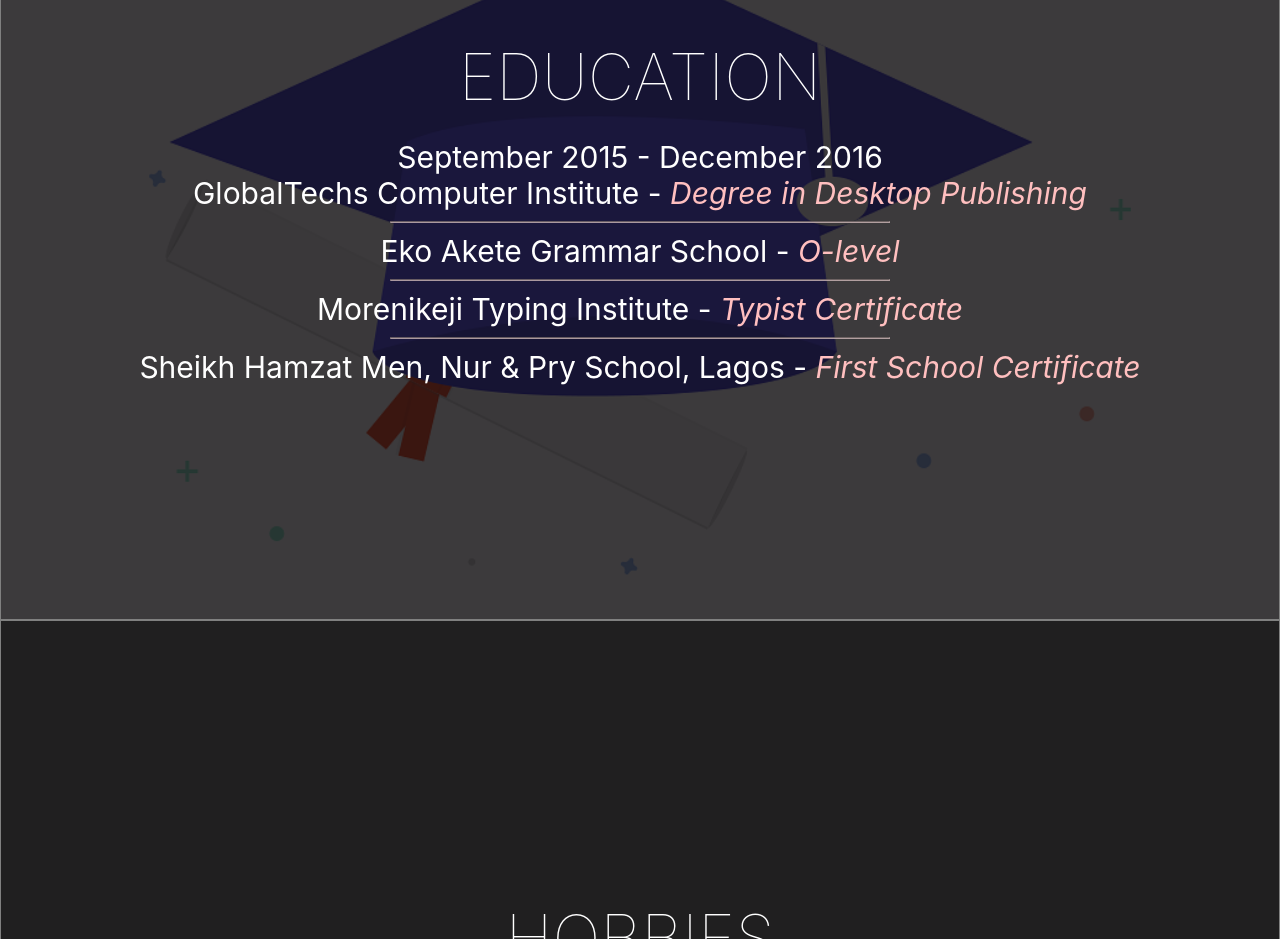
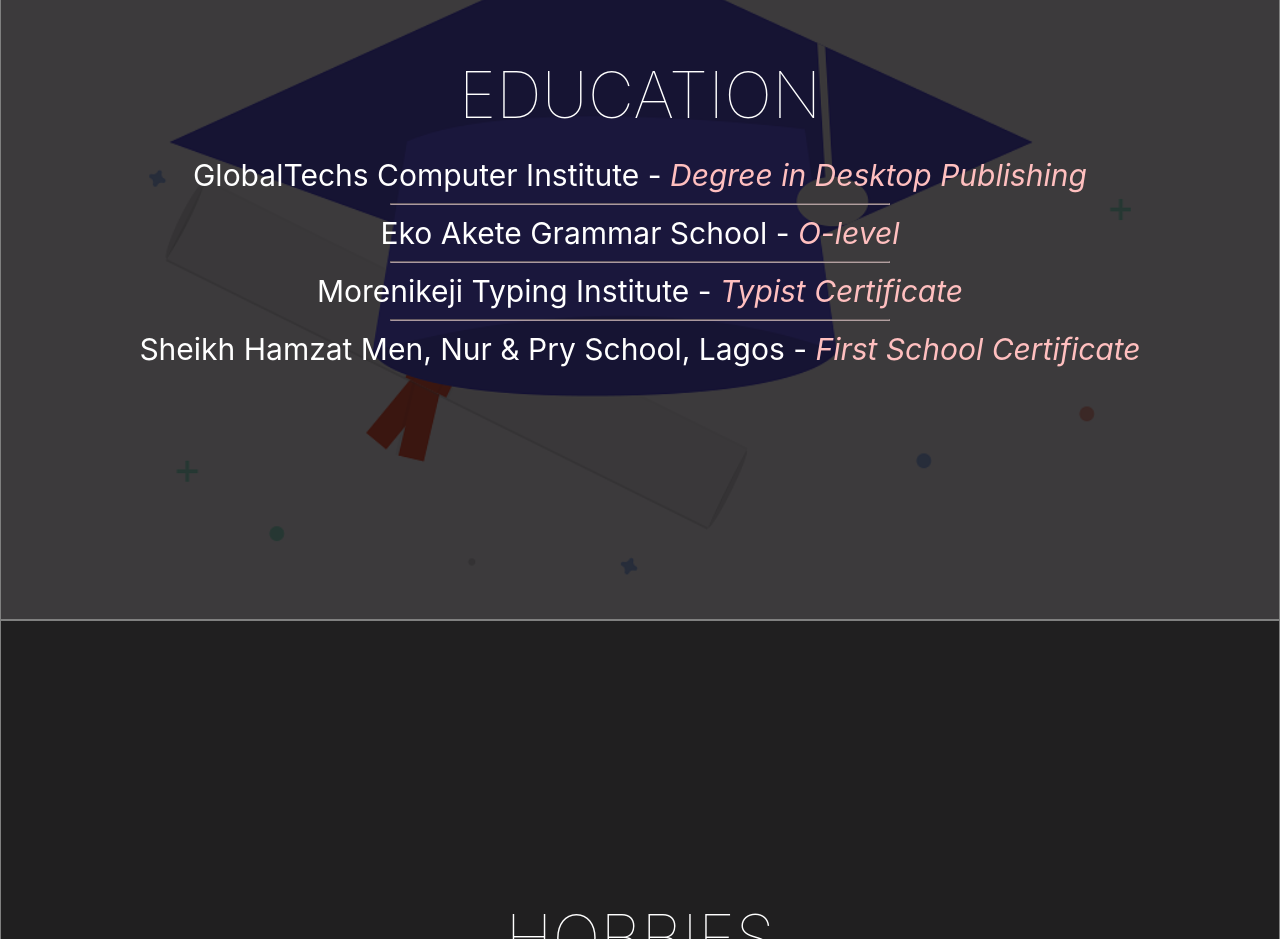
Before and after one commit to Olaitan12/Portfolio, a plain HTML site: page index.html in a window 1280 px wide. Shown: the part 1780-2719 px from the top of the page. Drawn offline with Linux system fonts and the light colour scheme; a script that the page names is missing.

Commit message:
Update index.html

```diff
--- a/index.html
+++ b/index.html
@@ -57,8 +57,7 @@
         <section id="education">
             <h1>EDUCATION</h1>
             <ul>
-                <li>September 2015 - December 2016 <br>
-                    GlobalTechs Computer Institute - <em>Degree in Desktop Publishing</em></li>
+                <li>GlobalTechs Computer Institute - <em>Degree in Desktop Publishing</em></li>
                 <hr>
                 <li>Eko Akete Grammar School - <em>O-level</em></li>
                 <hr>
```
